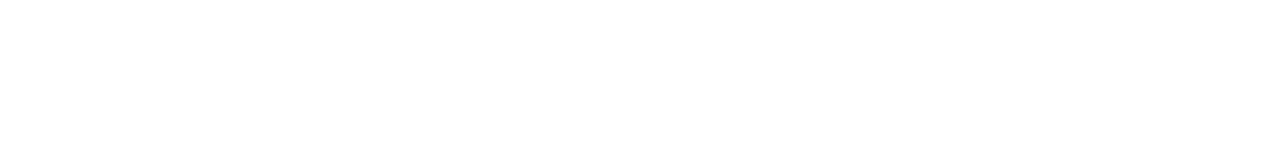
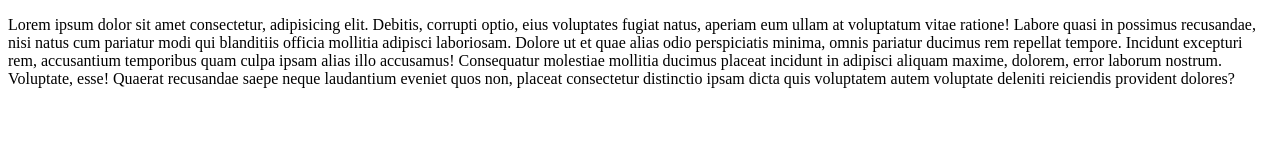
Before and after one commit to rakibahmed17/developer-website, a plain HTML site: page index.html in a window 1280 px wide. Drawn offline with Linux system fonts and the light colour scheme.

Commit message:
first commit

```diff
--- a/index.html
+++ b/index.html
@@ -6,5 +6,19 @@
     <meta name="viewport" content="width=device-width, initial-scale=1.0" />
     <title>developer-website</title>
   </head>
-  <body></body>
+  <body>
+    <p>
+      Lorem ipsum dolor sit amet consectetur, adipisicing elit. Debitis,
+      corrupti optio, eius voluptates fugiat natus, aperiam eum ullam at
+      voluptatum vitae ratione! Labore quasi in possimus recusandae, nisi natus
+      cum pariatur modi qui blanditiis officia mollitia adipisci laboriosam.
+      Dolore ut et quae alias odio perspiciatis minima, omnis pariatur ducimus
+      rem repellat tempore. Incidunt excepturi rem, accusantium temporibus quam
+      culpa ipsam alias illo accusamus! Consequatur molestiae mollitia ducimus
+      placeat incidunt in adipisci aliquam maxime, dolorem, error laborum
+      nostrum. Voluptate, esse! Quaerat recusandae saepe neque laudantium
+      eveniet quos non, placeat consectetur distinctio ipsam dicta quis
+      voluptatem autem voluptate deleniti reiciendis provident dolores?
+    </p>
+  </body>
 </html>
```
